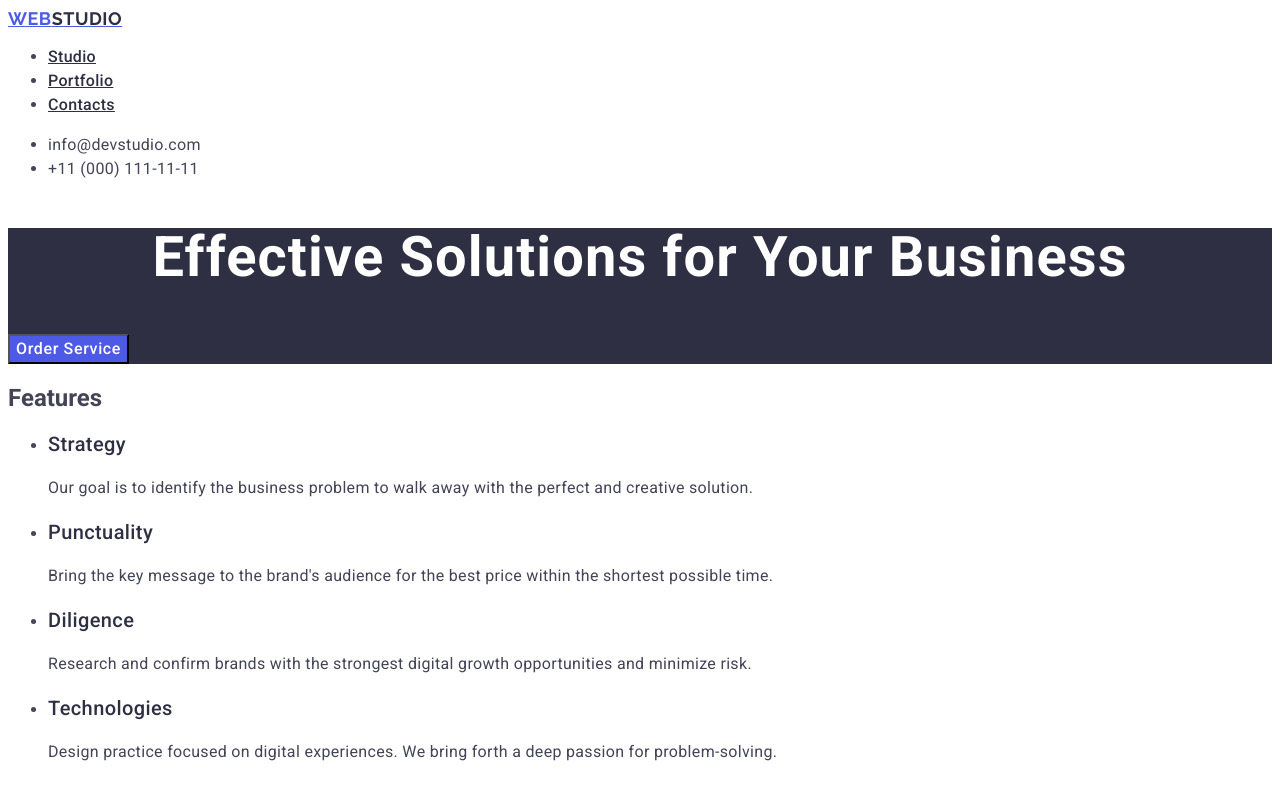
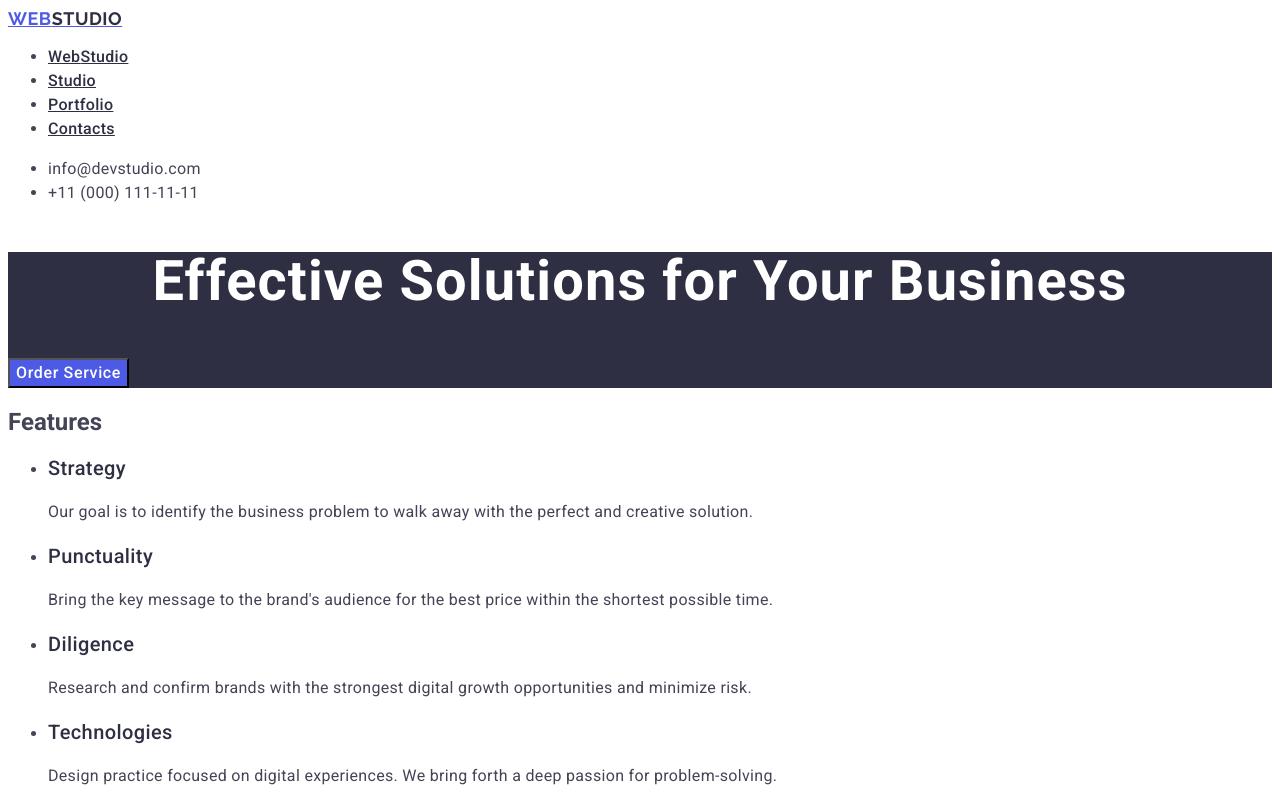
Before and after one commit to F1erce11/goit-markup-hw-02, a plain HTML site: page index.html in a window 1280 px wide. Shown: the top 791 px of the page. Drawn offline with Linux system fonts and the light colour scheme.

Commit message:
Update index.html

```diff
--- a/index.html
+++ b/index.html
@@ -16,6 +16,7 @@
         <nav class="header-nav">
             <a class="header-logo" href="./index.html">Web<span class="header-span-logo">Studio</span></a>
             <ul>
+                <li><a class="header-nav-link" href="./index.html">Web<span class="header-span-logo">Studio</span></a></li>
                 <li><a class="header-nav-link" href="">Studio</a></li>
                 <li><a class="header-nav-link" href="">Portfolio</a></li>
                 <li><a class="header-nav-link" href="">Contacts</a></li>
```
